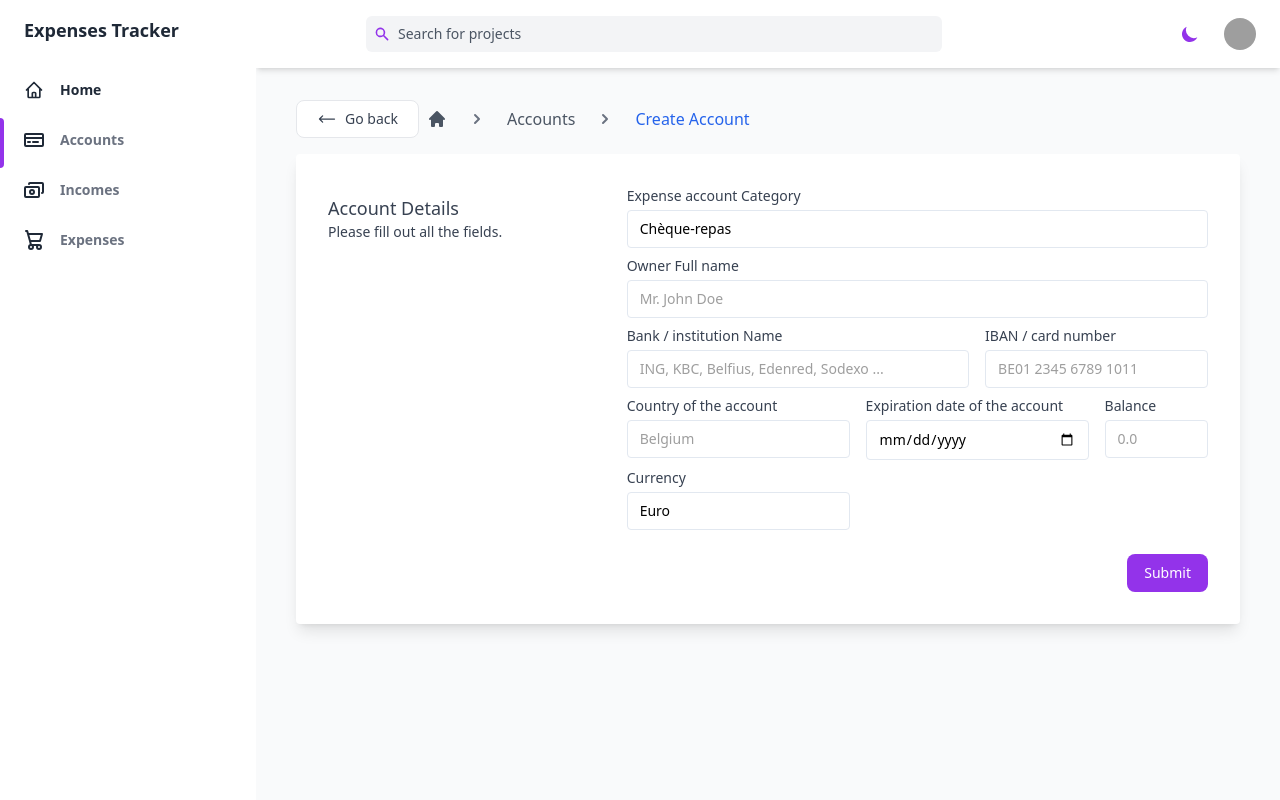
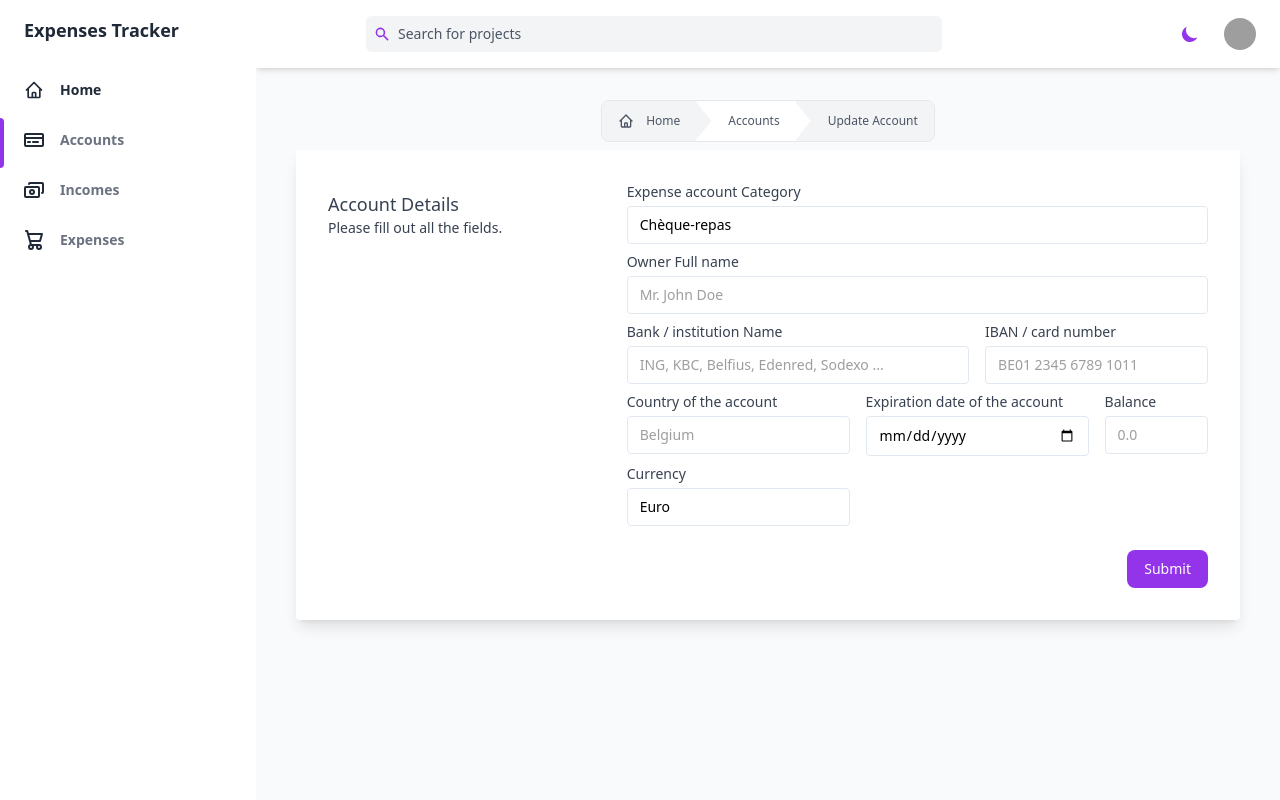
Before and after one commit to frankkuete/Expense-tracker, a Flask app: page /account/new in a window 1280 px wide. Run offline with Flask 3, Linux system fonts and the light colour scheme; the visitor is signed in with stand-in values (Sample User, id 1); some libraries are stand-ins or nearby versions; grey boxes are pictures that could not be loaded.

Commit message:
add bradcrumbs on accounts, account and update or create account

```diff
--- a/main/templates/new_account.html
+++ b/main/templates/new_account.html
@@ -8,44 +8,46 @@
 
 
 <div class=" px-4 py-4 container max-w-screen-lg mx-auto ">
-    <div class="flex items-center py-4 overflow-x-auto whitespace-nowrap">
-        <button  onclick="history.back()" type="button" class="w-full flex items-center justify-center w-1/2 px-5 py-2 mr-2 text-sm text-gray-700 transition-colors duration-200 bg-white border rounded-lg gap-x-2 sm:w-auto dark:hover:bg-gray-800 dark:bg-gray-900 hover:bg-gray-100 dark:text-gray-200 dark:border-gray-700">
-            <svg class="w-5 h-5 rtl:rotate-180" xmlns="http://www.w3.org/2000/svg" fill="none" viewBox="0 0 24 24" stroke-width="1.5" stroke="currentColor">
-                <path stroke-linecap="round" stroke-linejoin="round" d="M6.75 15.75L3 12m0 0l3.75-3.75M3 12h18" />
+    <nav aria-label="Breadcrumb" class="flex justify-center mt-4 mb-2">
+      <ol class="flex overflow-hidden rounded-lg border border-gray-200 text-gray-600">
+          <li class="flex items-center">
+          <a href="{{url_for('dashboard')}}" class="flex h-10 items-center gap-1.5 bg-gray-100 px-4 transition hover:text-gray-900">
+            <svg
+              xmlns="http://www.w3.org/2000/svg"
+              class="h-4 w-4"
+              fill="none"
+              viewBox="0 0 24 24"
+              stroke="currentColor"
+            >
+              <path
+                stroke-linecap="round"
+                stroke-linejoin="round"
+                stroke-width="2"
+                d="M3 12l2-2m0 0l7-7 7 7M5 10v10a1 1 0 001 1h3m10-11l2 2m-2-2v10a1 1 0 01-1 1h-3m-6 0a1 1 0 001-1v-4a1 1 0 011-1h2a1 1 0 011 1v4a1 1 0 001 1m-6 0h6"
+              />
             </svg>
-            <span>Go back</span>
-        </button>
-        <a href="{{url_for('accounts')}}" class="text-gray-600 dark:text-gray-200">
-            <svg xmlns="http://www.w3.org/2000/svg" class="w-5 h-5" viewBox="0 0 20 20" fill="currentColor">
-                <path d="M10.707 2.293a1 1 0 00-1.414 0l-7 7a1 1 0 001.414 1.414L4 10.414V17a1 1 0 001 1h2a1 1 0 001-1v-2a1 1 0 011-1h2a1 1 0 011 1v2a1 1 0 001 1h2a1 1 0 001-1v-6.586l.293.293a1 1 0 001.414-1.414l-7-7z" />
-            </svg>
-        </a>
 
-        <span class="mx-5 text-gray-500 dark:text-gray-300 rtl:-scale-x-100">
-            <svg xmlns="http://www.w3.org/2000/svg" class="w-5 h-5" viewBox="0 0 20 20" fill="currentColor">
-                <path fill-rule="evenodd" d="M7.293 14.707a1 1 0 010-1.414L10.586 10 7.293 6.707a1 1 0 011.414-1.414l4 4a1 1 0 010 1.414l-4 4a1 1 0 01-1.414 0z" clip-rule="evenodd" />
-            </svg>
-        </span>
+            <span class="ms-1.5 text-xs font-medium"> Home </span>
+          </a>
+        </li>
+          <li class="relative flex items-center">
+            <span class="absolute inset-y-0 -start-px h-10 w-4 bg-gray-100 [clip-path:_polygon(0_0,_0%_100%,_100%_50%)] rtl:rotate-180">
+            </span>
 
-        <a href="{{url_for('accounts')}}" class="text-gray-600 dark:text-gray-200 hover:underline">
-            Accounts
-        </a>
+            <a href="{{url_for('accounts')}}" class="flex h-10 items-center bg-white pe-4 ps-8 text-xs font-medium transition hover:text-gray-900">
+                Accounts
+            </a>
+          </li>
+          <li class="relative flex items-center">
+            <span class="absolute inset-y-0 -start-px h-10 w-4 bg-white [clip-path:_polygon(0_0,_0%_100%,_100%_50%)] rtl:rotate-180">
+            </span>
 
-        <span class="mx-5 text-gray-500 dark:text-gray-300 rtl:-scale-x-100">
-            <svg xmlns="http://www.w3.org/2000/svg" class="w-5 h-5" viewBox="0 0 20 20" fill="currentColor">
-                <path fill-rule="evenodd" d="M7.293 14.707a1 1 0 010-1.414L10.586 10 7.293 6.707a1 1 0 011.414-1.414l4 4a1 1 0 010 1.414l-4 4a1 1 0 01-1.414 0z" clip-rule="evenodd" />
-            </svg>
-        </span>
-        {% if legend %}
-        <a href="#" class="text-blue-600 dark:text-blue-400 hover:underline">
-            Update Account
-        </a>
-        {% else %}
-        <a href="#" class="text-blue-600 dark:text-blue-400 hover:underline">
-            Create Account
-        </a>
-        {% endif %}
-    </div>
+            <a href="#" class="flex h-10 items-center bg-gray-100 pe-4 ps-8 text-xs font-medium transition hover:text-gray-900">
+                Update Account
+            </a>
+          </li>
+      </ol>
+    </nav>
 
   <div class="bg-white dark:bg-gray-800 rounded shadow-lg p-4 px-4 md:p-8 mb-6">
     <div class="grid gap-4 gap-y-2 text-sm grid-cols-1 lg:grid-cols-3">
```
Also changed, not shown: main/templates/account.html (+42 -16 lines), main/templates/accounts.html (+31 -20 lines), main/templates/dashboard.html (+25 -0 lines), main/templates/home.html (+4 -10 lines).
